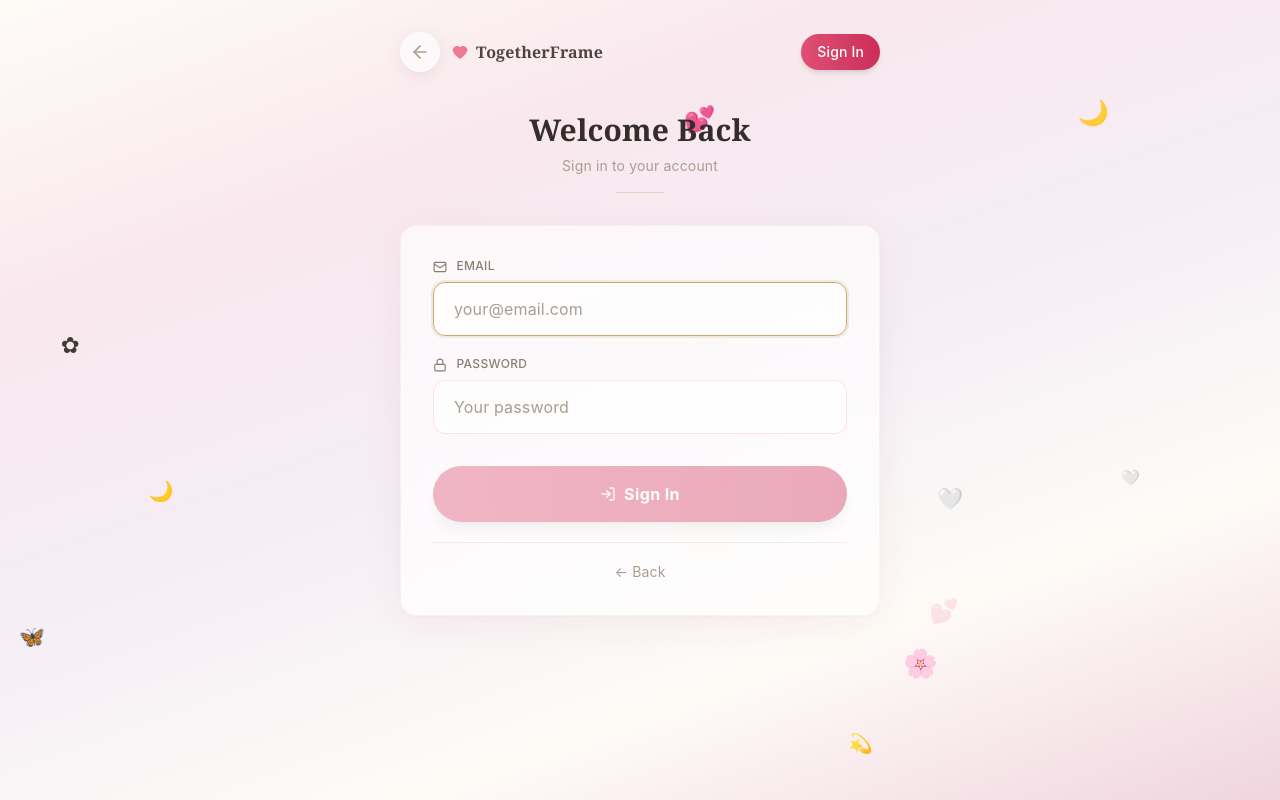
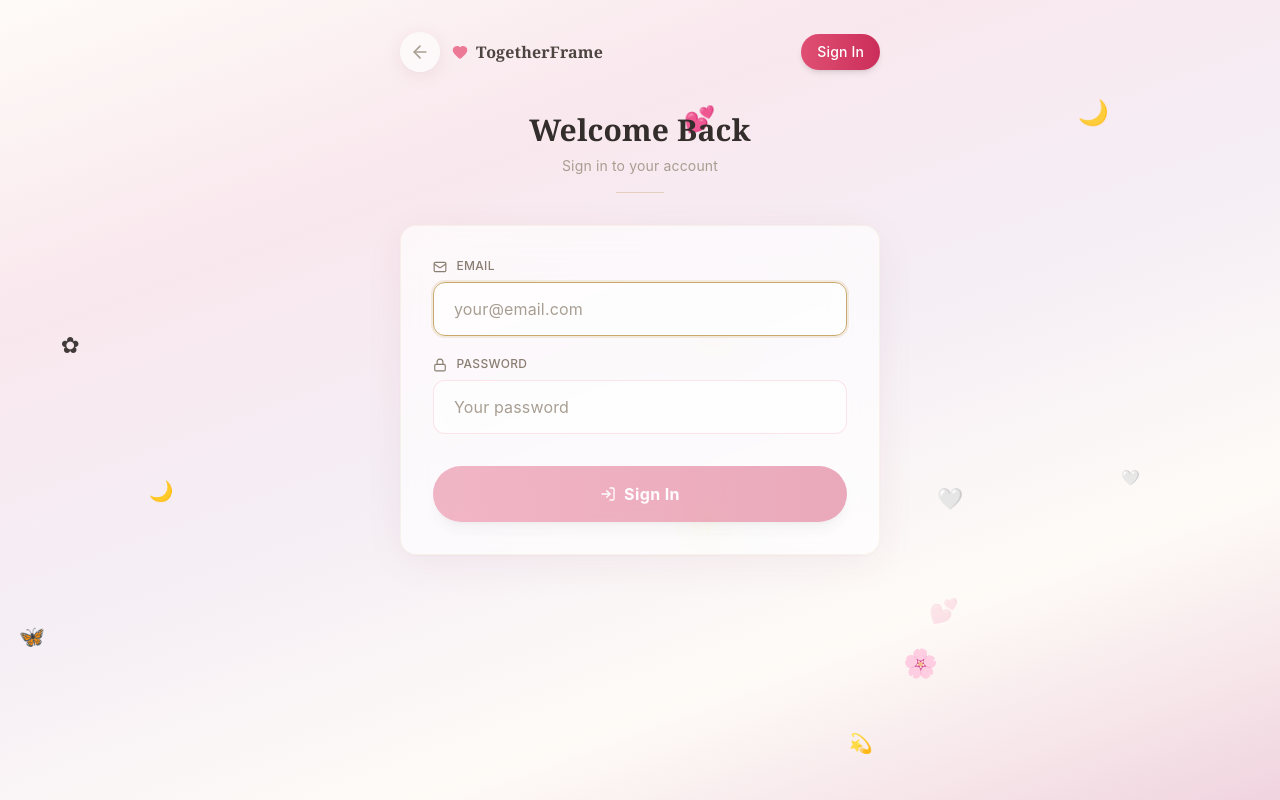
Before and after one commit to prathabhattarai/Photobooth, a Next.js app: page /room in a window 1280 px wide. Built offline with nearby package versions, Linux system fonts and the light colour scheme; a web font is replaced by a local one.

Commit message:
Remove Back button from Sign In page

```diff
--- a/src/components/room/RoomPage.tsx
+++ b/src/components/room/RoomPage.tsx
@@ -320,15 +320,6 @@ export default function RoomPage() {
                     </span>
                   )}
                 </button>
-
-                <div className="text-center mt-5 pt-4 border-t border-warm-gray-100">
-                  <button
-                    onClick={() => { setStep("choose"); setError(""); }}
-                    className="text-sm text-warm-gray-400 hover:text-warm-gray-600 transition-colors"
-                  >
-                    ← Back
-                  </button>
-                </div>
               </div>
             </motion.div>
           )}
```
